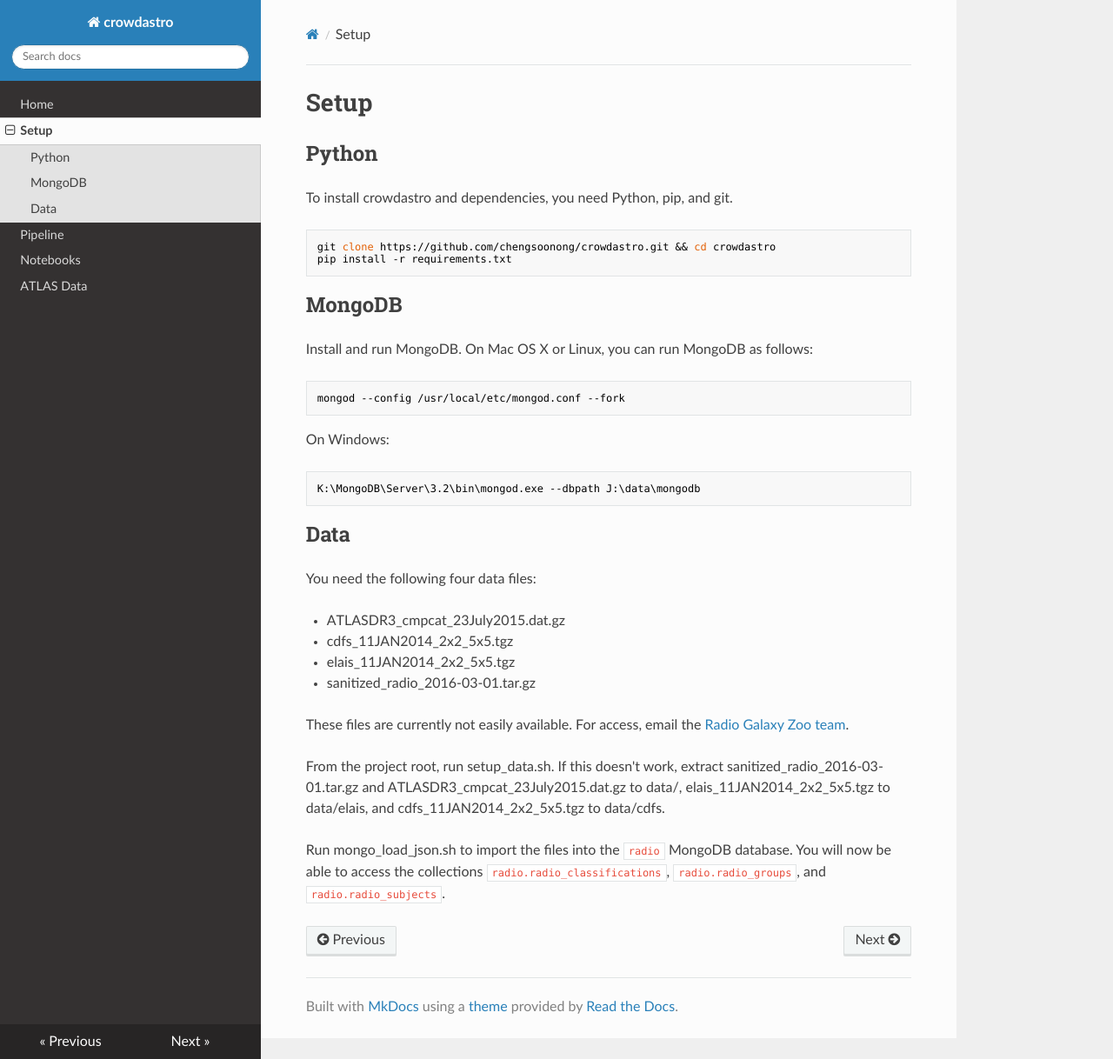
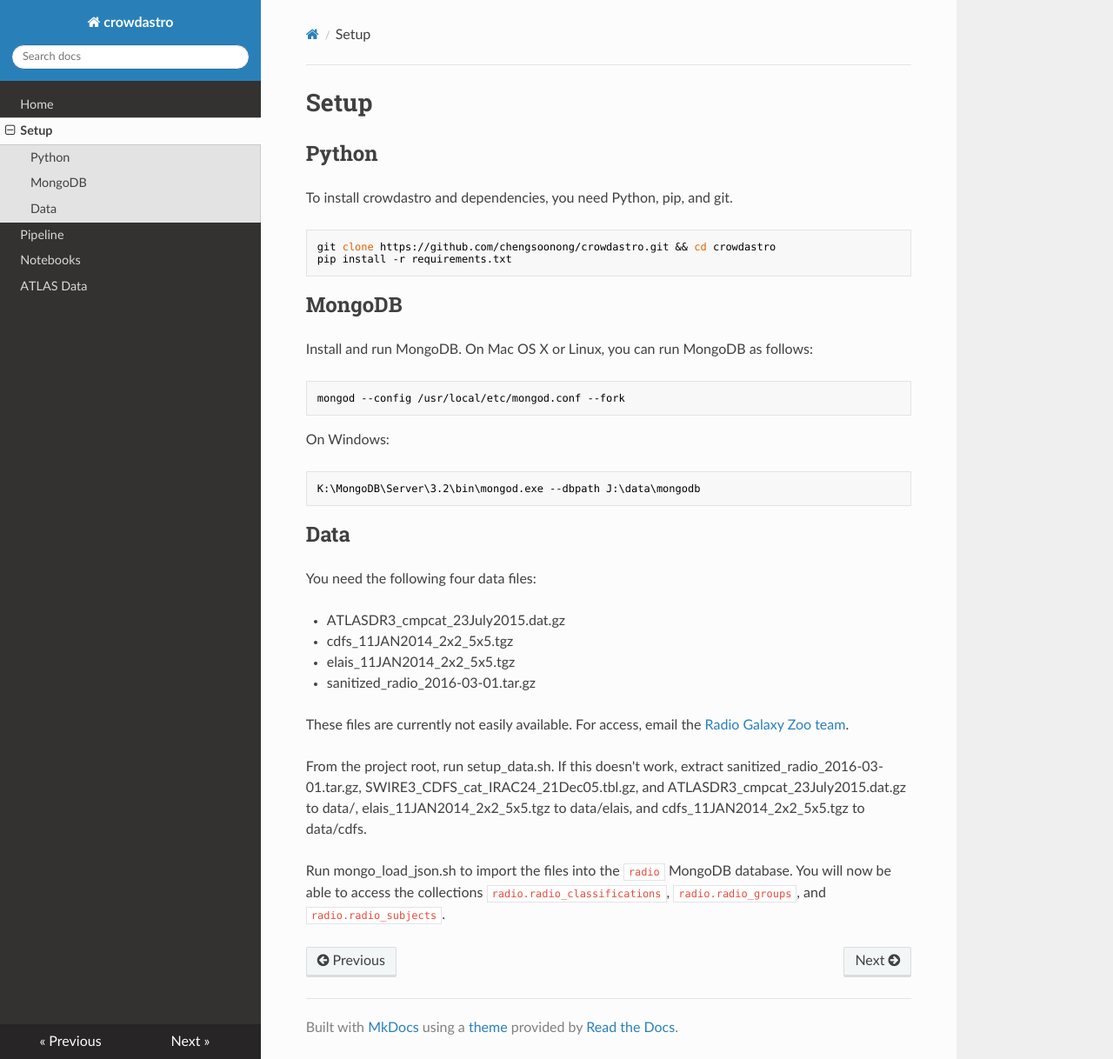
Before and after one commit to chengsoonong/crowdastro, an MkDocs documentation site: the page built from docs/setup.md, in a window 1280 px wide and 1218 px high. Shown: the whole window at 87% size. Built offline with MkDocs 1.6.1, drawn with Linux system fonts in a browser that asks for light colours; nearby versions of some CDN libraries; old or Windows-style settings are respelled for this version of MkDocs.

Commit message:
Added information about SWIRE catalogue. #58

```diff
--- a/docs/setup.md
+++ b/docs/setup.md
@@ -33,6 +33,6 @@
 
 These files are currently not easily available. For access, email the [Radio Galaxy Zoo team](https://github.com/zooniverse/Radio-Galaxy-Zoo).
 
-From the project root, run setup_data.sh. If this doesn't work, extract sanitized_radio_2016-03-01.tar.gz and ATLASDR3_cmpcat_23July2015.dat.gz to data/, elais_11JAN2014_2x2_5x5.tgz to data/elais, and cdfs_11JAN2014_2x2_5x5.tgz to data/cdfs.
+From the project root, run setup_data.sh. If this doesn't work, extract sanitized_radio_2016-03-01.tar.gz, SWIRE3_CDFS_cat_IRAC24_21Dec05.tbl.gz, and ATLASDR3_cmpcat_23July2015.dat.gz to data/, elais_11JAN2014_2x2_5x5.tgz to data/elais, and cdfs_11JAN2014_2x2_5x5.tgz to data/cdfs.
 
 Run mongo_load_json.sh to import the files into the `radio` MongoDB database. You will now be able to access the collections `radio.radio_classifications`, `radio.radio_groups`, and `radio.radio_subjects`.
```
Also changed, not shown: 1 other file.
